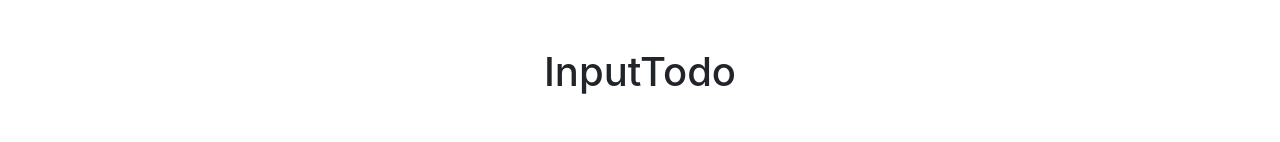
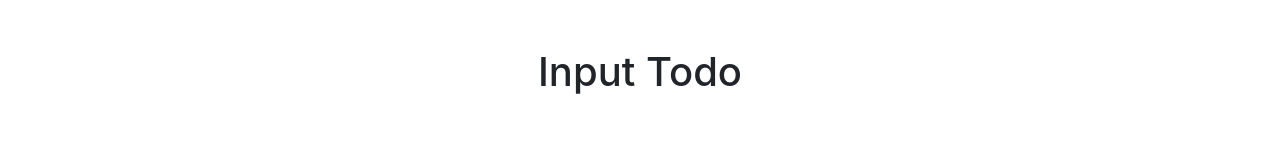
Before and after one commit to joezucco/todo, a React (Create React App) app in the folder client/: page / in a window 1280 px wide. Shown: the top 142 px of the page. Built offline with nearby package versions, Linux system fonts and the light colour scheme.

Commit message:
set state on input todo

```diff
--- a/client/src/components/InputTodo.js
+++ b/client/src/components/InputTodo.js
@@ -1,10 +1,15 @@
 import { useState } from 'react';
 
 const InputTodo = () => {
+  const [description, setDescription] = useState('');
   return (
     <div>
-      <h1 className='text-center my-5'>InputTodo</h1>
-      <form className='d-flex'>
+      <h1 className='text-center my-5'>Input Todo</h1>
+      <form
+        className='d-flex'
+        value={description}
+        onChange={(e) => setDescription(e.target.value)}
+      >
         <input type='text' placeholder='add todo' className='form-control' />
         <button className='btn btn-success'>+</button>
       </form>
```
